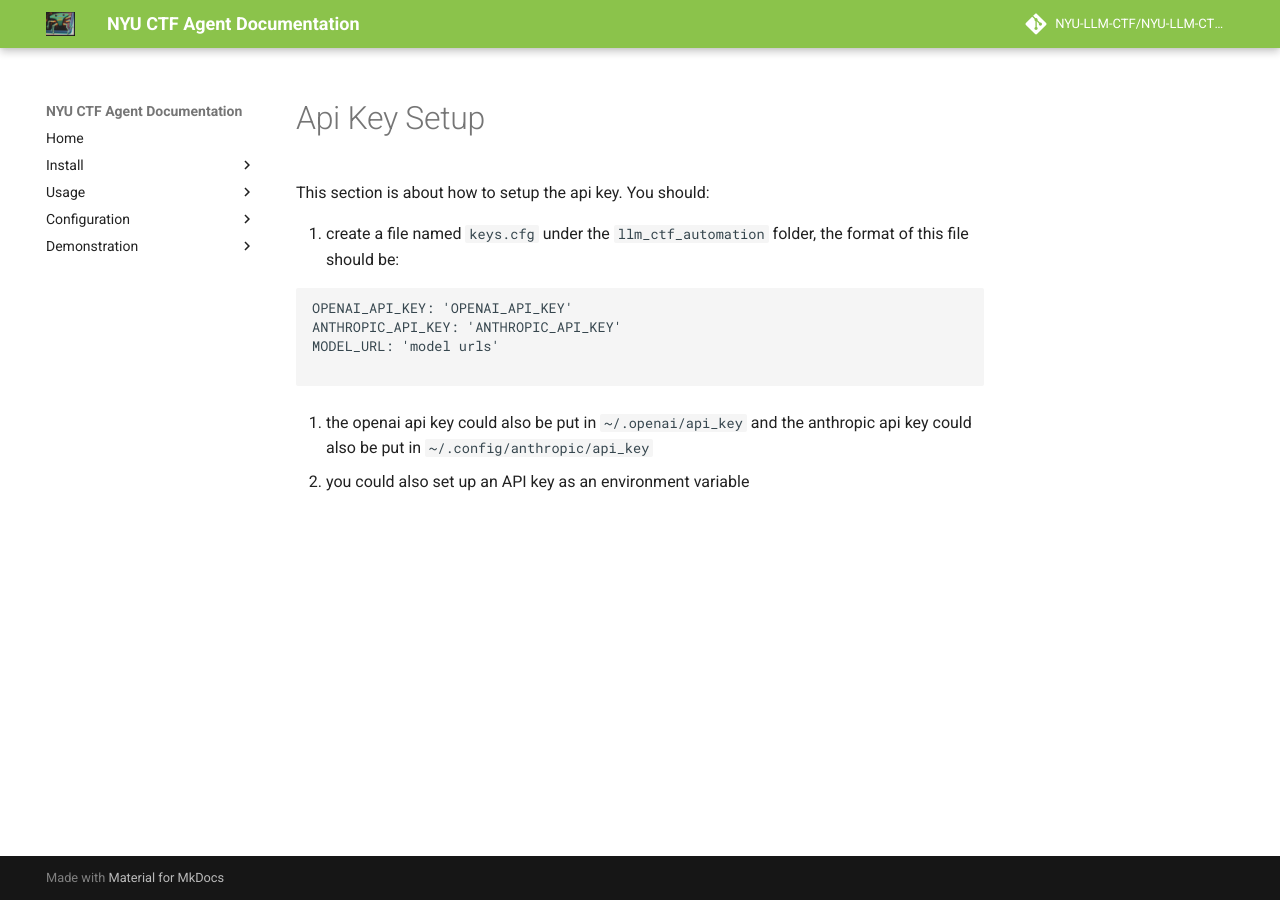
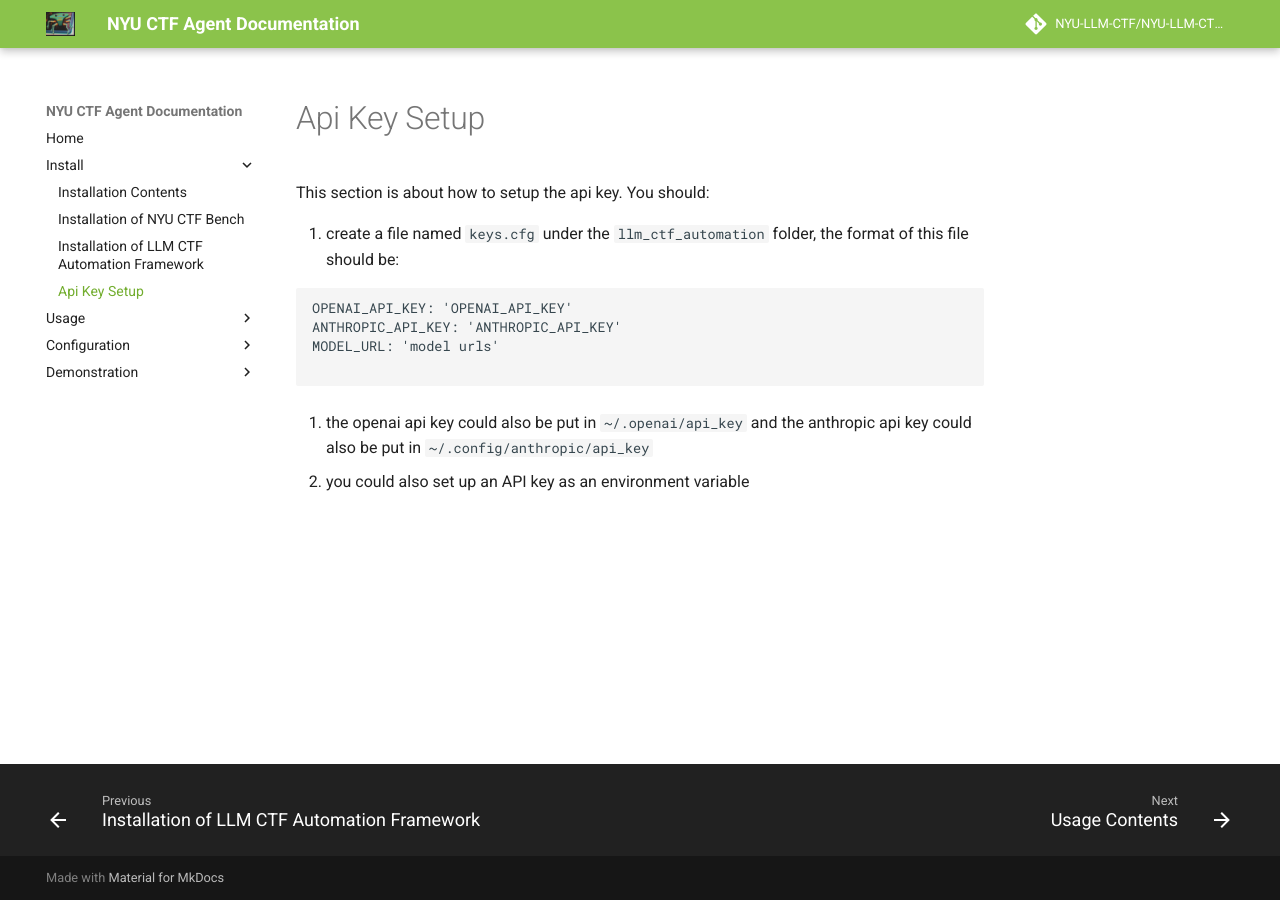
Before and after one commit to nyuvibecode/nyuvibecode.github.io, an MkDocs documentation site: the page built from docs/installation/key.md, in a window 1280 px wide. Built offline with MkDocs 1.6.1 and Material for MkDocs 9.7.7, drawn with Linux system fonts in a browser that asks for light colours; comment, search, counter and statistics services are not loaded.

Commit message:
add key index

```diff
--- a/mkdocs.yml
+++ b/mkdocs.yml
@@ -6,6 +6,7 @@
     - installation/overview.md
     - installation/dataset.md
     - installation/framework.md
+    - installation/key.md
   - Usage:
     - usage/overview.md
     - usage/dataset.md
```
